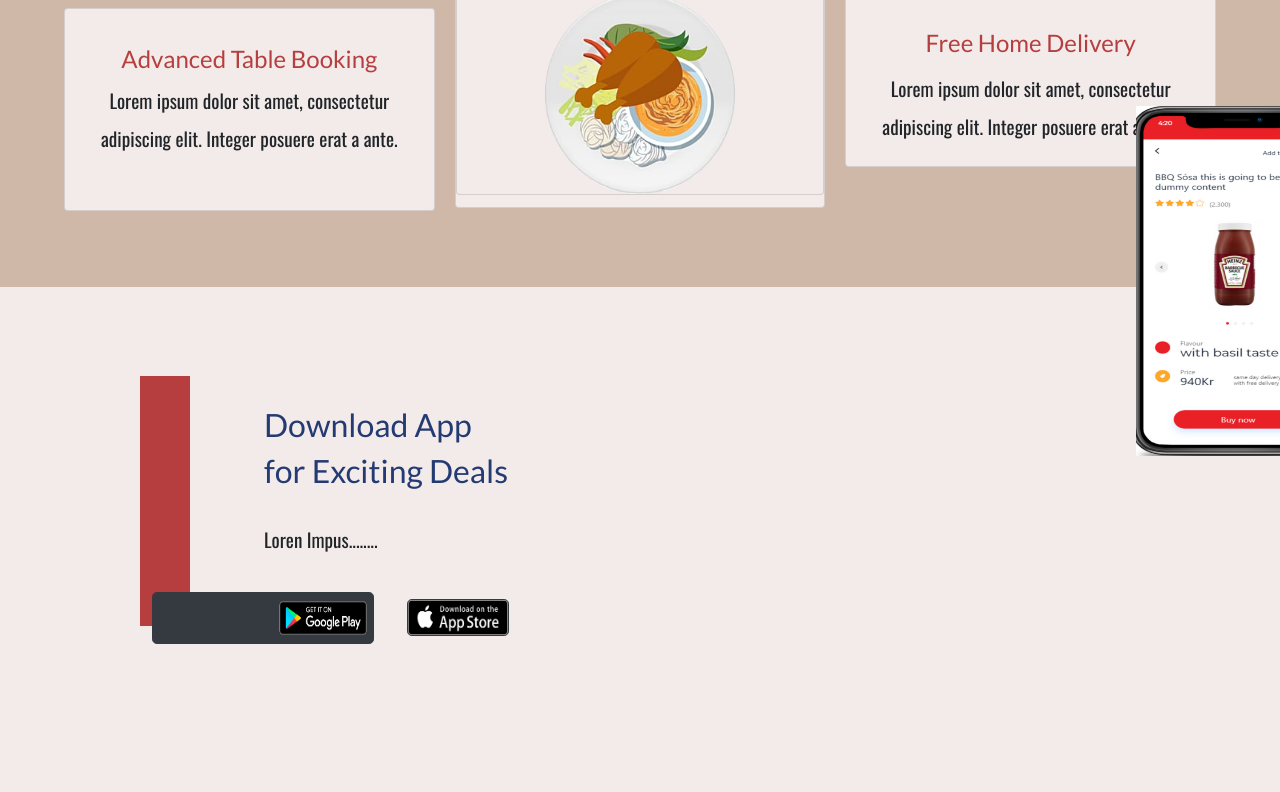
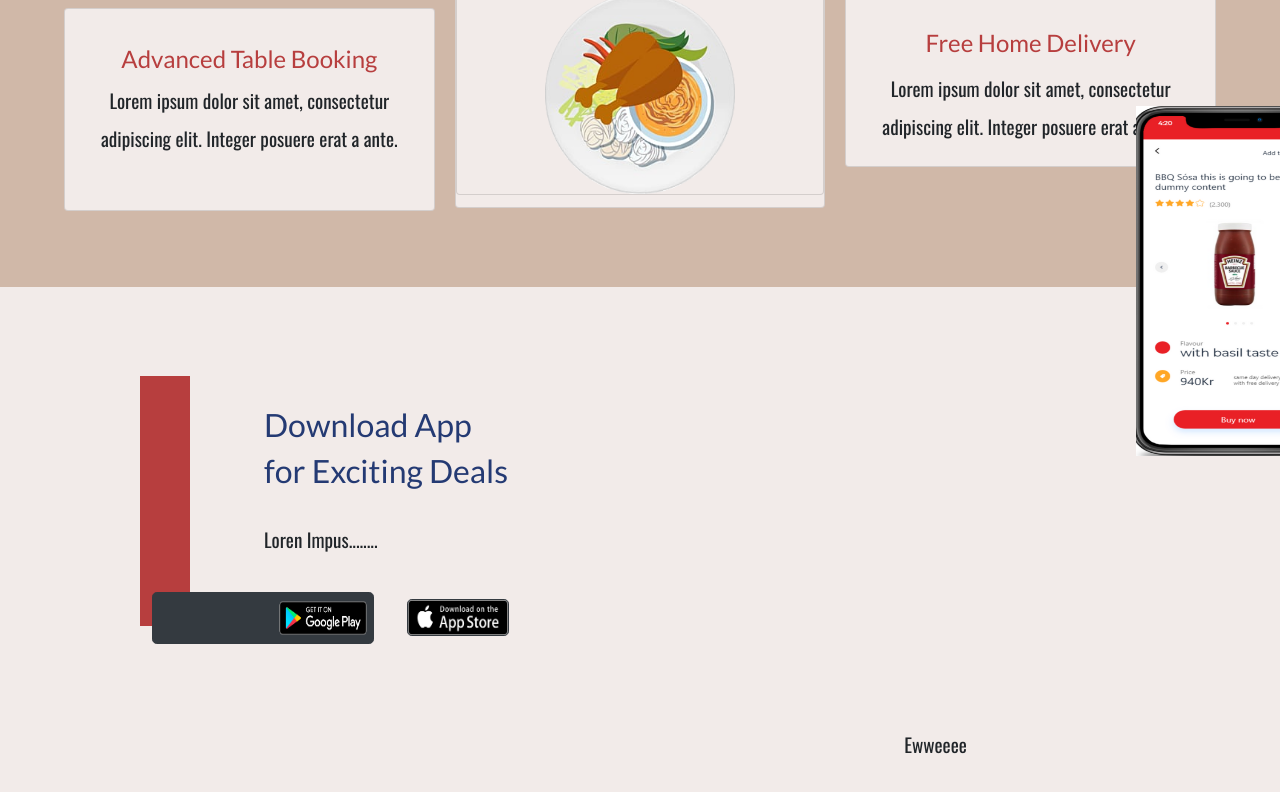
Before and after one commit to Shaf02/Schbang, a plain HTML site: page index.html in a window 1280 px wide. Shown: the part 1219-2011 px from the top of the page. Drawn offline with nearby package versions, Linux system fonts and the light colour scheme.

Commit message:
Made Changes

```diff
--- a/index.html
+++ b/index.html
@@ -139,6 +139,7 @@
         </div>
       <div class="col-md-6">
       <img class="phone" src="Images/Phone.png" alt="">
+        <p> Ewweeee</p>
     </div>
   </div>
 
```
